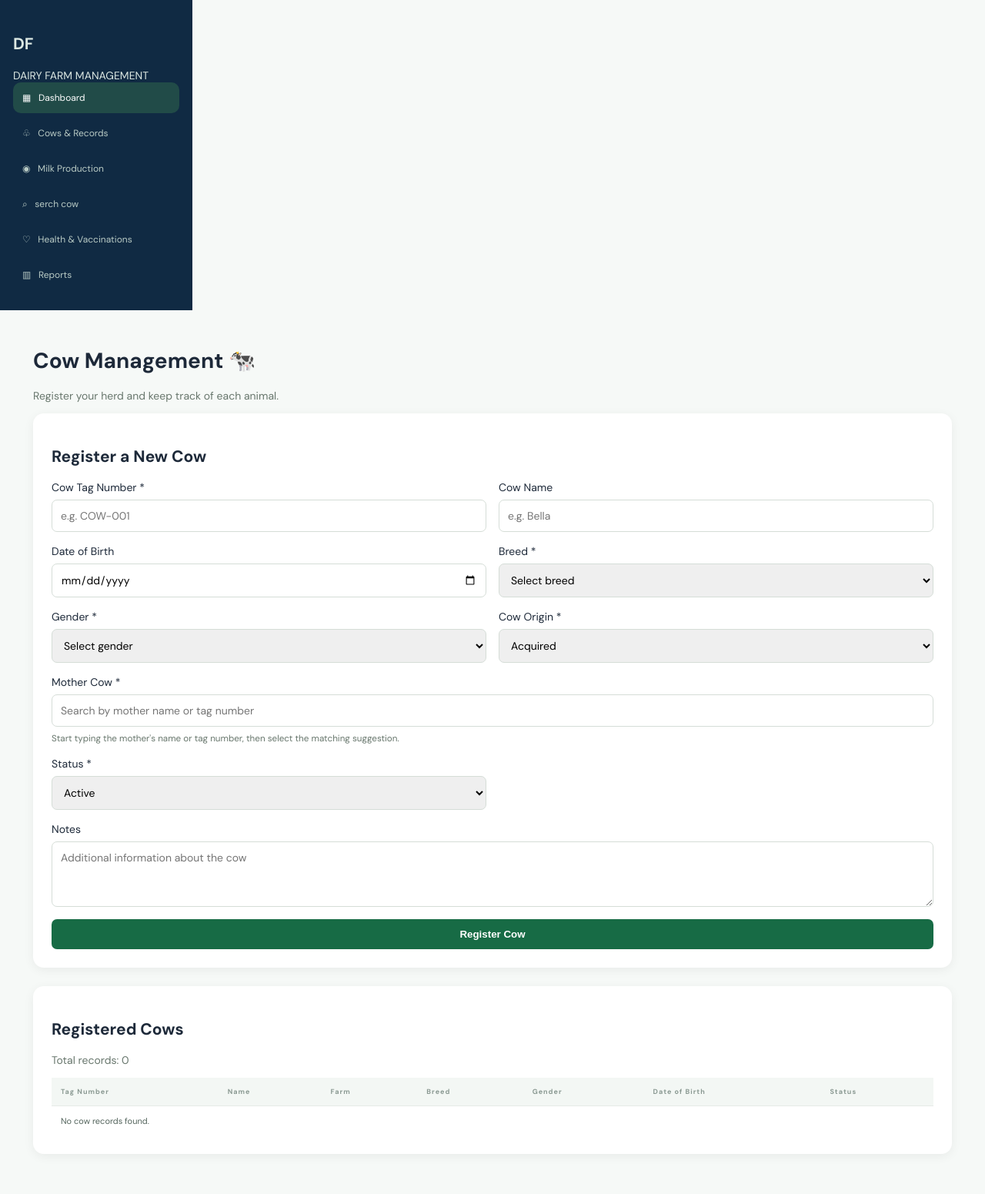
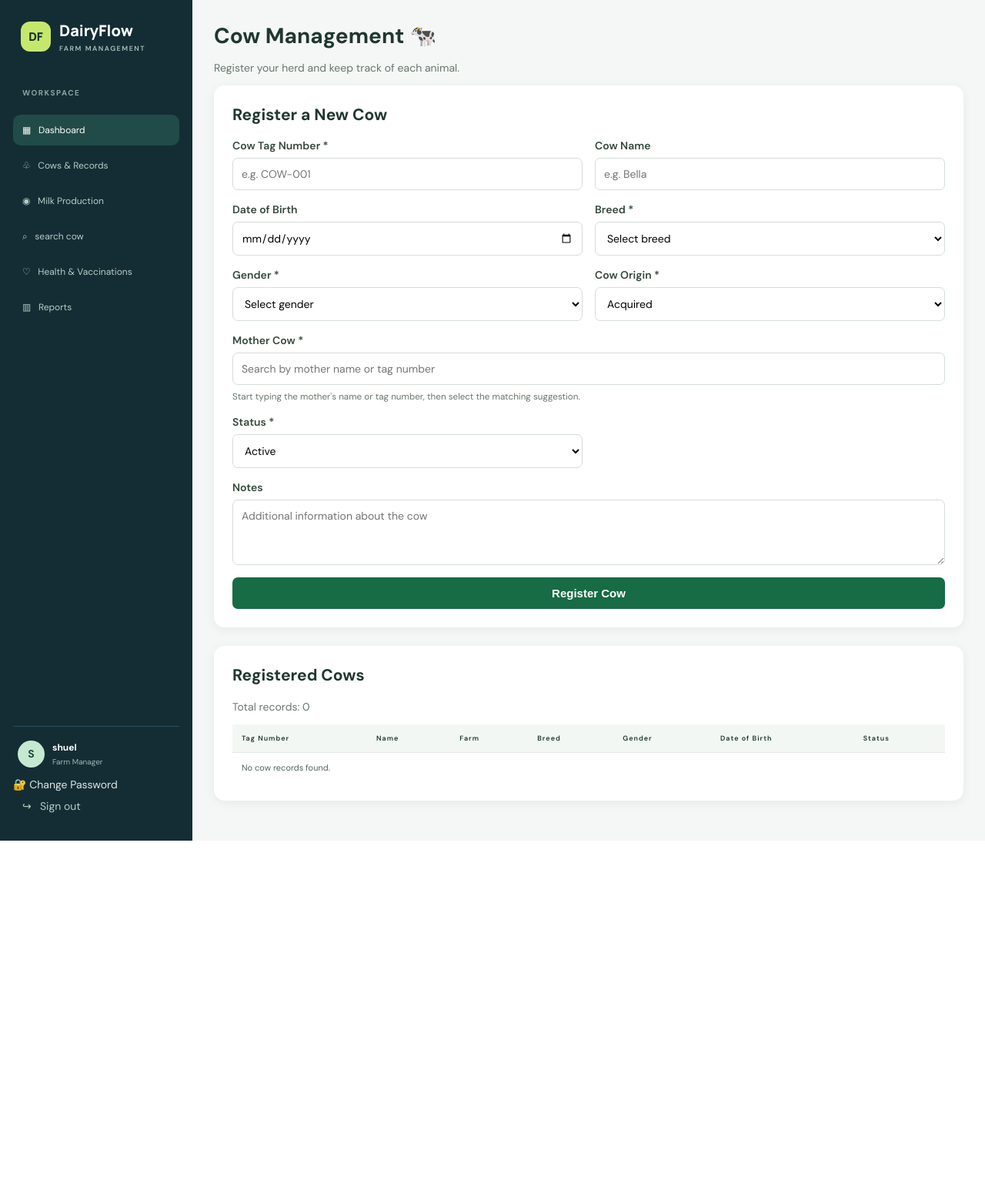
Before and after one commit to shuelkiin/dairy-farm-system1, a PHP site: page /cows.php in a window 1280 px wide. Shown: the whole page at 77% size. After the commit the page ends 1092 px from the top, so only its background shows below. Run offline with PHP 8.4, Linux system fonts and the light colour scheme; a user stored in the database is signed in; data comes from the database, SQL or seed files in the repository.

Commit message:
Update cow and milk dashboard styling

```diff
--- a/cows.php
+++ b/cows.php
@@ -363,42 +363,201 @@
     <title>Cow Management | Dairy Farm System</title>
     <link rel="stylesheet" href="assets/style.css">
 
+
+
+
 <style>
+    /* ==============================
+       GLOBAL STYLES
+    ============================== */
+    * {
+        box-sizing: border-box;
+    }
+
+    :root {
+        --background: #F4F7F5;
+        --ink: #20372F;
+        --navy: #142D35;
+        --lime: #C5E86C;
+        --muted: #8CA59E;
+    }
+
+    body {
+        margin: 0;
+        padding: 0;
+        background: var(--background);
+        color: var(--ink);
+        font-family: 'DM Sans', sans-serif;
+        font-size: 14px;
+    }
+
+    a {
+        color: inherit;
+        text-decoration: none;
+    }
+
+    /* ==============================
+       DASHBOARD LAYOUT
+    ============================== */
+    .dashboard-layout {
+        display: flex;
+        align-items: stretch;
+        width: 100%;
+        min-height: 100vh;
+        margin: 0;
+        padding: 0;
+    }
+
+    /* ==============================
+       SIDEBAR
+    ============================== */
+    .sidebar {
+        width: 250px;
+        min-width: 250px;
+        min-height: 100vh;
+        flex-shrink: 0;
+        display: flex;
+        flex-direction: column;
+        padding: 26px 17px;
+        background: var(--navy);
+        color: #DCE8E3;
+    }
+
+    .sidebar-brand {
+        display: flex;
+        align-items: center;
+        gap: 11px;
+        padding: 0 10px 35px;
+        color: white;
+    }
+
+    .sidebar-brand h2 {
+        display: grid;
+        place-items: center;
+        width: 48px;
+        height: 48px;
+        min-width: 48px;
+        margin: 0;
+        border-radius: 15px;
+        background: var(--lime);
+        color: var(--navy);
+        font-size: 15px;
+        font-weight: 800;
+    }
+
+    .sidebar-brand span {
+        display: block;
+        color: #A9BFBA;
+        font-size: 9px;
+        font-weight: 600;
+        letter-spacing: 1.5px;
+        line-height: 1.5;
+    }
+
+    .sidebar nav {
+        display: grid;
+        gap: 6px;
+    }
+
+    .sidebar nav a {
+        display: block;
+        padding: 12px;
+        border-radius: 10px;
+        color: #B9CBC5;
+        font-size: 12px;
+        transition: background 0.2s ease, color 0.2s ease;
+    }
+
+    .sidebar nav a:hover,
+    .sidebar nav a.active {
+        background: #214B48;
+        color: white;
+    }
+
+    /* ==============================
+       MAIN CONTENT
+    ============================== */
+    .main-content {
+        flex: 1;
+        min-width: 0;
+        width: calc(100% - 250px);
+        margin: 0;
+        padding: 0;
+        background: var(--background);
+    }
+
+    /* ==============================
+       COW MANAGEMENT PAGE
+    ============================== */
     .cow-page {
+        width: 100%;
         max-width: 1250px;
         margin: 0 auto;
         padding: 28px;
     }
 
+    .cow-page h1 {
+        margin-top: 0;
+        margin-bottom: 8px;
+        color: var(--ink);
+    }
+
+    .cow-page h2 {
+        margin-top: 0;
+        color: var(--ink);
+    }
+
+    /* ==============================
+       COW CARDS
+    ============================== */
     .cow-card {
+        width: 100%;
         background: #fff;
         padding: 24px;
         border-radius: 14px;
         margin-bottom: 24px;
-            box-shadow: 0 3px 14px rgba(0, 0, 0, .06);
+        box-shadow: 0 3px 14px rgba(0, 0, 0, 0.06);
     }
 
+    /* ==============================
+       REGISTRATION FORM
+    ============================== */
     .cow-form {
         display: grid;
         grid-template-columns: repeat(2, minmax(0, 1fr));
         gap: 16px;
+        width: 100%;
     }
 
     .cow-field {
         display: flex;
         flex-direction: column;
         gap: 7px;
+        min-width: 0;
+    }
+
+    .cow-field label {
+        font-weight: 600;
+        color: #34483a;
     }
 
     .cow-field input,
     .cow-field select,
     .cow-field textarea {
         width: 100%;
-            box-sizing: border-box;
         padding: 11px;
         border: 1px solid #d5ddd7;
         border-radius: 7px;
         font: inherit;
+        background: #fff;
+        outline: none;
+    }
+
+    .cow-field input:focus,
+    .cow-field select:focus,
+    .cow-field textarea:focus {
+        border-color: #176b45;
+        box-shadow: 0 0 0 2px rgba(23, 107, 69, 0.1);
     }
 
     .cow-field textarea {
@@ -419,9 +581,18 @@
         border-radius: 7px;
         cursor: pointer;
         font-weight: 600;
+        font-size: 15px;
     }
 
+    .cow-button:hover {
+        background: #105537;
+    }
+
+    /* ==============================
+       COW RECORDS TABLE
+    ============================== */
     .cow-table-wrap {
+        width: 100%;
         overflow-x: auto;
     }
 
@@ -440,8 +611,17 @@
 
     .cow-table th {
         background: #f3f7f4;
+        color: var(--ink);
+        font-weight: 600;
     }
 
+    .cow-table tbody tr:hover {
+        background: #f8fbf8;
+    }
+
+    /* ==============================
+       COW STATUS
+    ============================== */
     .cow-status {
         display: inline-block;
         padding: 5px 9px;
@@ -505,34 +742,39 @@
         }
     }
 </style>
+
+
+
 </head>
 
 <body>
     <div class="dashboard-layout">
 
          <aside class="sidebar">
-            <div class="sidebar-brand">
-                <h2>DF</h2>
-                <span>DAIRY FARM MANAGEMENT</span>
-            </div>
+            <a href="index.php" class="brand">
+                <span class="logo small-logo">DF</span>
+                <span>DairyFlow<small>FARM MANAGEMENT</small></span>
+            </a>
 
+            <p class="nav-label">WORKSPACE</p>
             <nav>
                 <a class="active" href="index.php">▦ &nbsp; Dashboard</a>
 
                 <?php if (in_array($role, ['super_admin', 'admin', 'farm_manager'], true)): ?>
                     <a href="cows.php">♧ &nbsp; Cows & Records</a>
                     <a href="milk.php">◉ &nbsp; Milk Production</a>
-                    <a href="search.php">⌕ &nbsp; serch cow</a>
+                    <a href="search.php">⌕ &nbsp; search cow</a>
 
                     <a href="health.php">♡ &nbsp; Health & Vaccinations</a>
                 <?php endif; ?>
 
+
                 <?php if (in_array($role, ['super_admin', 'admin', 'store_manager'], true)): ?>
                     <a href="feeds.php">🌾 &nbsp; Feed Inventory</a>
+
                 <?php endif; ?>
 
                 <a href="reports.php">▥ &nbsp; Reports</a>
-
                 <?php if ($isSuperAdmin): ?>
                     <a href="users.php">♙ &nbsp; Manage Users</a>
                     <a href="farms.php">⌂ &nbsp; Manage Farms</a>
@@ -542,6 +784,21 @@
                     <a href="users.php">♙ &nbsp; Manage Farm Managers</a>
                 <?php endif; ?>
             </nav>
+
+            <div class="sidebar-bottom">
+                <div class="user-chip">
+                    <div class="avatar"><?= e(strtoupper(substr($_SESSION['full_name'], 0, 1))) ?></div>
+                    <div>
+                        <strong><?= e($_SESSION['full_name']) ?></strong>
+                        <small><?= e(ucwords(str_replace('_', ' ', $role))) ?></small>
+                    </div>
+                </div>
+                <a class="nav-link" href="change_password.php">
+                    <span class="nav-icon">🔐</span>
+                    Change Password
+                </a>
+                <a class="logout" href="logout.php">↪ &nbsp; Sign out</a>
+            </div>
         </aside>
 
         <main class="main-content">
--- a/search.php
+++ b/search.php
@@ -427,7 +427,7 @@
                 <?php if (in_array($role, ['super_admin', 'admin', 'farm_manager'], true)): ?>
                     <a href="cows.php">♧ &nbsp; Cows & Records</a>
                     <a href="milk.php">◉ &nbsp; Milk Production</a>
-                    <a href="search.php">⌕ &nbsp; serch cow</a>
+                    <a href="search.php">⌕ &nbsp; search cow</a>
 
                     <a href="health.php">♡ &nbsp; Health & Vaccinations</a>
                 <?php endif; ?>
```
Also changed, not shown: other parts of cows.php (+60 -0 lines), milk.php (+112 -42 lines). Lines whose indentation alone changed are shown as unchanged.
